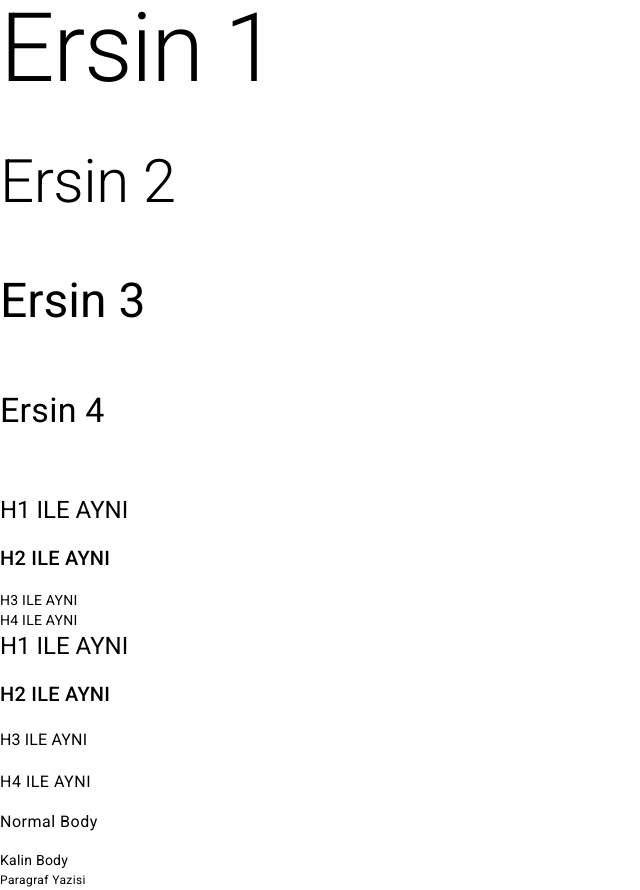
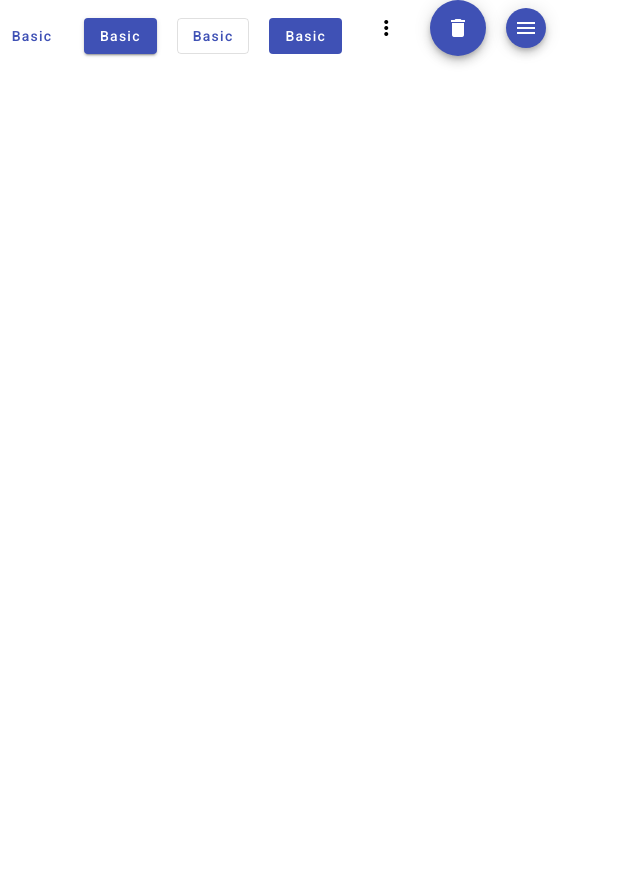
Before and after one commit to eaworks/angularmaterial, an Angular app: page / in a window 1280 px wide. Shown: the whole page, without its empty margins (0-640 px from the left). After the commit the page ends 800 px from the top, so only its background shows below. Built offline with nearby package versions, Linux system fonts and the light colour scheme.

Commit message:
buttons and icons

```diff
--- a/src/app/app.component.html
+++ b/src/app/app.component.html
@@ -1 +1 @@
-<app-typography></app-typography>
+<app-buttons></app-buttons>
--- /dev/null
+++ b/src/app/buttons/buttons.component.html
@@ -0,0 +1,14 @@
+<button mat-button color="primary">Basic</button>
+<button mat-raised-button color="primary">Basic</button>
+<button mat-stroked-button color="primary">Basic</button>
+<button mat-flat-button color="primary">Basic</button>
+
+<button mat-icon-button aria-label="Example icon button with a vertical three dot icon">
+    <mat-icon>more_vert</mat-icon>
+</button>
+<button mat-fab color="primary" aria-label="Example icon button with a delete icon">
+    <mat-icon>delete</mat-icon>
+</button>
+<button mat-mini-fab color="primary" aria-label="Example icon button with a menu icon">
+    <mat-icon>menu</mat-icon>
+</button>
--- /dev/null
+++ b/src/app/buttons/buttons.component.scss
@@ -0,0 +1,3 @@
+button {
+    margin-right: 20px;
+}
```
Also changed, not shown: src/app/app.module.ts (+6 -2 lines), src/app/buttons/buttons.component.ts (added, +10 -0 lines), 1 other file (tests, documents, lock files or other folders).
